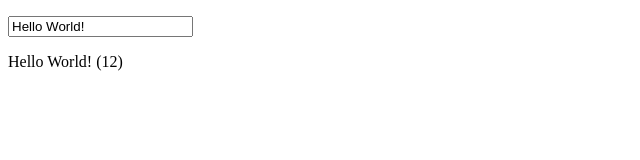
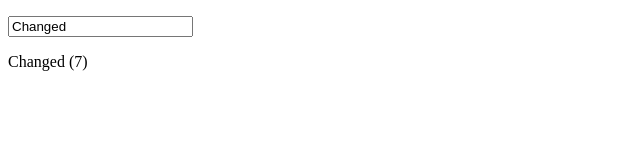
Before and after one commit to rheannemcintosh/learn-vue-3-step-by-step, a plain HTML site: page index.html in a window 1280 px wide. Shown: the full height of the page, 0-640 px from the left. Drawn offline with nearby package versions, Linux system fonts and the light colour scheme.

Commit message:
Set a timeout to update the greeting

```diff
--- a/index.html
+++ b/index.html
@@ -20,6 +20,12 @@
                 return {
                     greeting: 'Hello World!'
                 };
+            },
+
+            mounted() {
+                setTimeout(() => {
+                    this.greeting = "Changed"
+                }, 3000);
             }
         }).mount('#app');
     </script>
```
